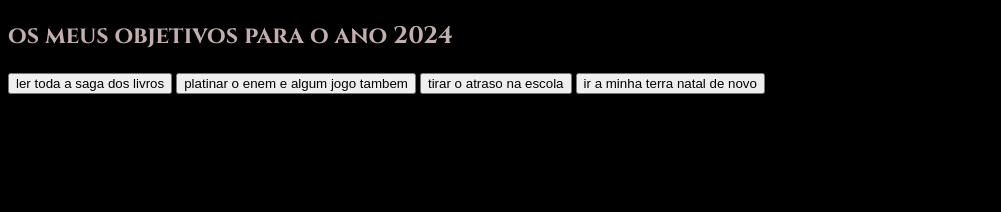
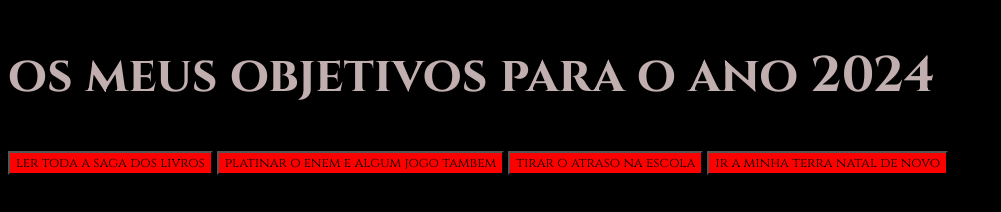
Before and after one commit to lucaschumbinho/repositorio-gamer-2, a plain HTML site: page index.html in a window 1280 px wide. Shown: the whole page, without its empty margins (0-1001 px from the left). Drawn offline with Linux system fonts and the light colour scheme.

Commit message:
Add files via upload

```diff
--- a/style.css
+++ b/style.css
@@ -26,3 +26,15 @@ body {
     width: 100%;
     margin: 0 auto;
 }
+
+.titulo-principal{
+    text-align: left;
+    width: 100%;
+    font-size: 50px;
+}
+
+.botao{
+    font-family: 'Cinzel', sans-serif;
+    background-color: red;
+
+}
```
